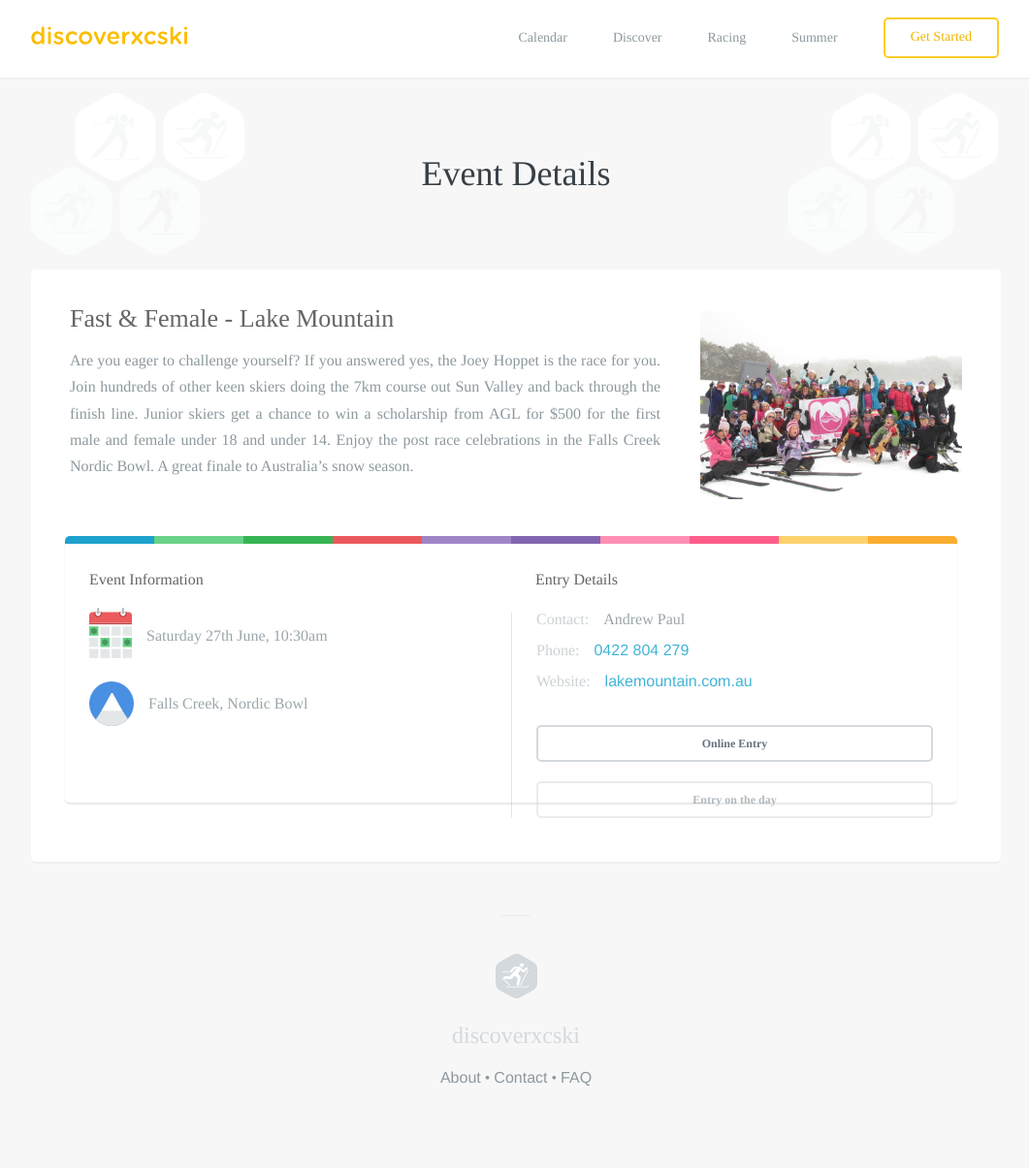
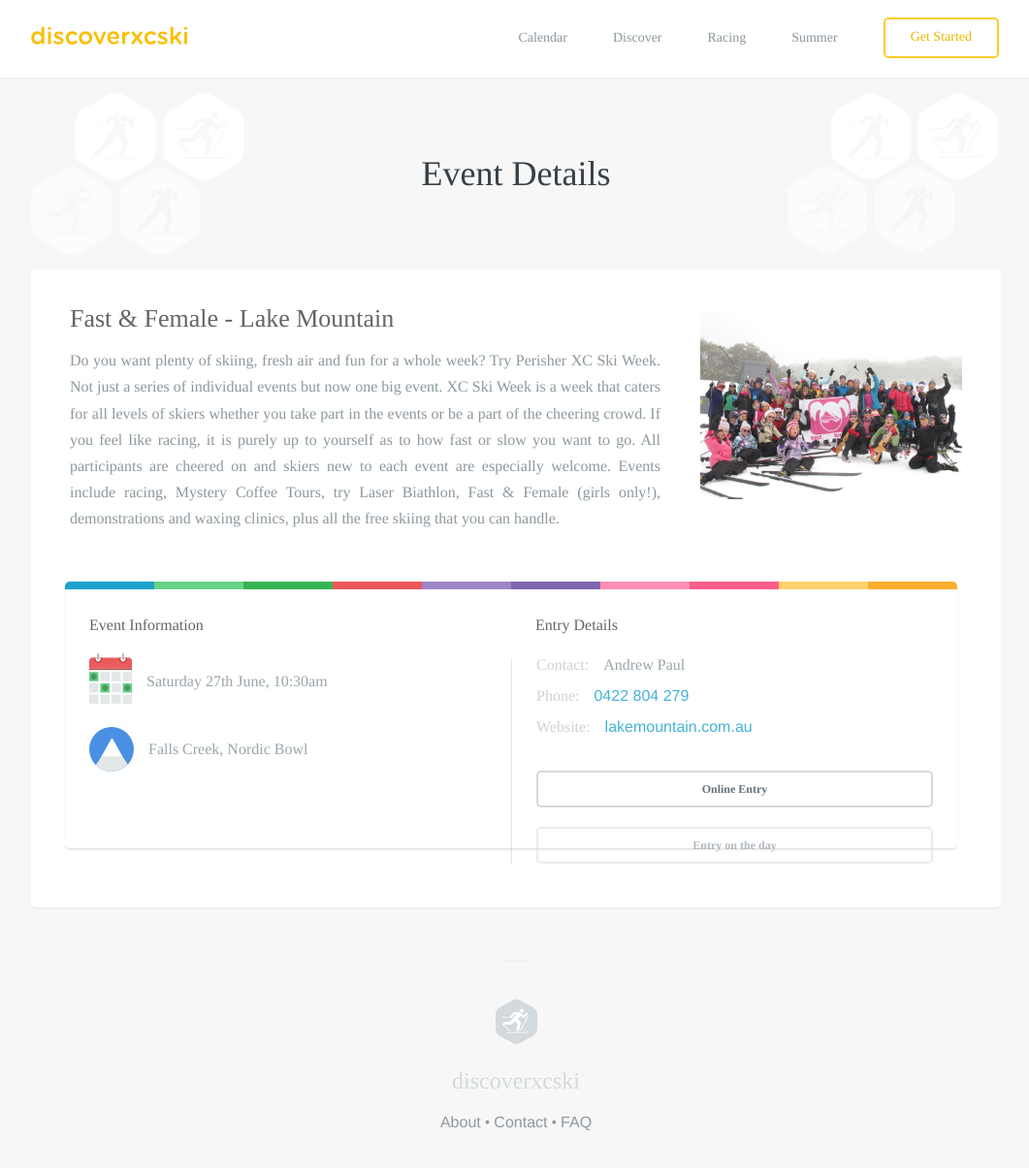
Before and after one commit to robcatto/robcatto.github.io, a Jekyll site: the page built from events/perisher-xc-ski-week/index.html, in a window 1280 px wide and 1217 px high. Shown: the top 1205 px of the window at 97% size, without its empty margins (108-1169 px from the left). Built offline with Jekyll 4.4.1, drawn with Linux system fonts in a browser that asks for light colours; some web fonts are replaced; Markdown is read by kramdown in place of the engine named in the settings.

Commit message:
Update index.html

```diff
--- a/events/perisher-xc-ski-week/index.html
+++ b/events/perisher-xc-ski-week/index.html
@@ -46,7 +46,7 @@ layout: default
 
                                                 <h3 class="event__card--h3">Fast & Female - Lake Mountain</h3>
 
-                                                <p class="event__card--p" style="  max-width: 609px; text-align: justify;">Are you eager to challenge yourself?  If you answered yes, the Joey Hoppet is the race for you.  Join hundreds of other keen skiers doing the 7km course out Sun Valley and back through the finish line.  Junior skiers get a chance to win a scholarship from AGL for $500 for the first male and female under 18 and under 14.  Enjoy the post race celebrations in the Falls Creek Nordic Bowl.  A great finale to Australia’s snow season.</p>
+                                                <p class="event__card--p" style="  max-width: 609px; text-align: justify;">Do you want plenty of skiing, fresh air and fun for a whole week? Try Perisher XC Ski Week. Not just a series of individual events but now one big event. XC Ski Week is a week that caters for all levels of skiers whether you take part in the events or be a part of the cheering crowd. If you feel like racing, it is purely up to yourself as to how fast or slow you want to go. All participants are cheered on and skiers new to each event are especially welcome. Events include racing, Mystery Coffee Tours, try Laser Biathlon, Fast & Female (girls only!), demonstrations and waxing clinics, plus all the free skiing that you can handle.</p>
 
 
 
```
